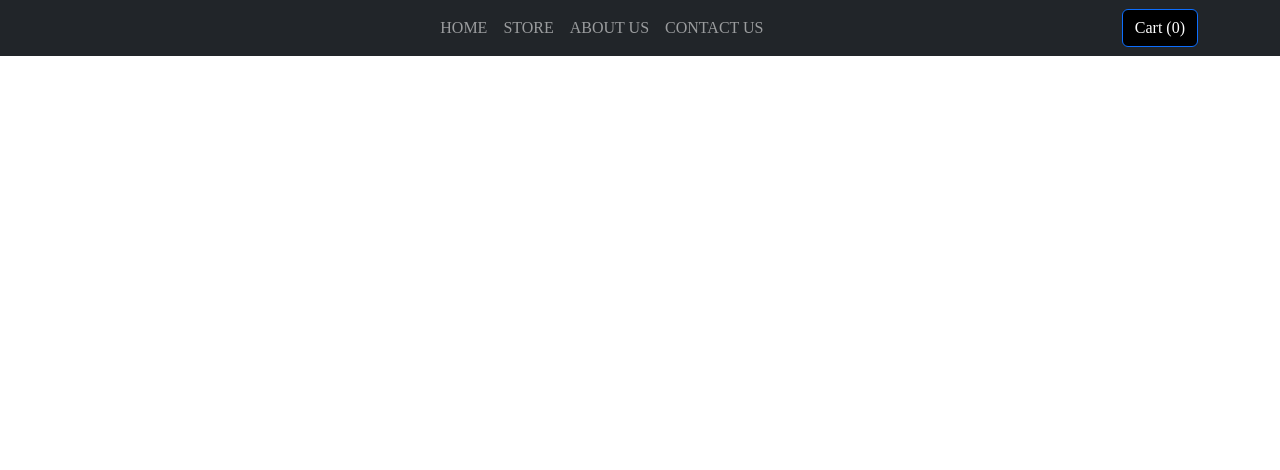
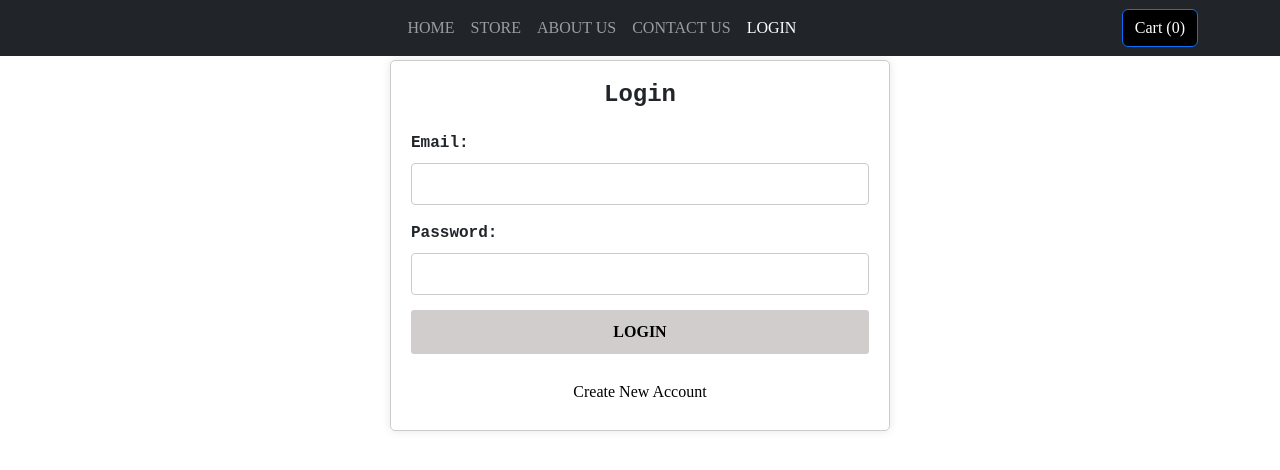
Before and after one commit to saurabh-r1/e-commerce-website, a React (Create React App) app: page /login in a window 1280 px wide. Shown: the top 470 px of the page. Built offline with nearby package versions, Linux system fonts and the light colour scheme.

Commit message:
Adding Login to Ecommerce

```diff
--- a/src/App.js
+++ b/src/App.js
@@ -7,6 +7,7 @@ import Home from './Home/Home';
 import ContactUs from './ContactUs/ContactUs';
 import ProductDetails from './ProductDetails/ProductDetails';
 import { BrowserRouter as Router, Route, Routes } from 'react-router-dom';
+import Login from './Login/Login';
 
 function App() {
   return (
@@ -20,6 +21,7 @@ function App() {
             <Route path="/about" element={<About />} />
             <Route path="/contact" element={<ContactUs />} />
             <Route path="/products/:productId" element={<ProductDetails />} />
+            <Route path="/login" element={<Login />} />
           </Routes>
         </Router>
       </CartProvider>
--- a/src/ContactUs/ContactUs.css
+++ b/src/ContactUs/ContactUs.css
@@ -1,8 +1,8 @@
-/* ContactUs.css */
+
 
 /* Style the Contact Us container */
 .contact-container {
-  max-width: 400px;
+  max-width: 500px;
   margin: 0 auto;
   padding: 20px;
   background-color: #fff;
@@ -13,18 +13,22 @@
 
 /* Style the form header */
 .form-header {
+  font-family: 'Courier New', Courier, monospace;
   font-size: 24px;
   font-weight: bold;
   margin-bottom: 20px;
   text-align: center;
 }
 
+
+
 /* Style form fields and labels */
 .form-group {
-  margin-bottom: 20px;
+  margin-bottom: 15px;
 }
 
 .form-label {
+  font-family:'Courier New', Courier, monospace;
   font-weight: bold;
 }
 
@@ -37,17 +41,17 @@
 
 /* Style the submit button */
 .submit-button {
+  background-color:#ada5a58c ;
+  font-weight: bold;
+  color: black;
+  border: none;
+  padding: 10px 20px;
+  border-radius: 3px;
+  cursor: pointer;
   width: 100%;
-  padding: 10px;
-  background-color: #007bff;
-  color: #fff;
-  border: none;
-  border-radius: 4px;
-  font-size: 18px;
-  cursor: pointer;
-  transition: background-color 0.3s ease;
 }
 
 .submit-button:hover {
-  background-color: #0056b3;
+  background-color: #212521;
+  color: #fff;
 }
--- a/src/ContactUs/ContactUs.js
+++ b/src/ContactUs/ContactUs.js
@@ -38,7 +38,7 @@ function ContactUs() {
       <form onSubmit={handleSubmit}>
         <div className="form-group">
           <label htmlFor="name" className="form-label">
-            Name
+            Name:-
           </label>
           <input
             type="text"
@@ -51,7 +51,7 @@ function ContactUs() {
         </div>
         <div className="form-group">
           <label htmlFor="email" className="form-label">
-            Email
+            Email:-
           </label>
           <input
             type="email"
@@ -64,7 +64,7 @@ function ContactUs() {
         </div>
         <div className="form-group">
           <label htmlFor="phoneNumber" className="form-label">
-            Phone Number
+            Phone Number:-
           </label>
           <input
             type="tel"
--- /dev/null
+++ b/src/Login/Login.css
@@ -0,0 +1,80 @@
+
+.container{
+  font-family: Georgia, 'Times New Roman', Times, serif;
+}
+.login-container {
+    font-family:'Arial Narrow';
+    width: 500px;
+    margin: 0 auto;
+    padding: 20px;
+    border: 1px solid #ccc;
+    border-radius: 5px;
+    box-shadow: 0 0 10px rgba(0, 0, 0, 0.1);
+  }
+
+  .login-header {
+    font-family: 'Courier New', Courier, monospace;
+    font-size: 24px;
+    font-weight: bold;
+    margin-bottom: 20px;
+    text-align: center;
+  }
+
+  .login-container form label {
+    font-family: 'Courier New', Courier, monospace;
+    font-weight: bold;
+  }
+
+  .login-container form input[type="email"],
+  .login-container form input[type="password"] {
+    width: 100%;
+    padding: 8px;
+    margin-bottom: 15px;
+    border: 1px solid #ccc;
+    border-radius: 4px;
+  }
+
+  .loading{
+    text-align: center;
+    background-color: #212521;
+    color: #fff;
+    border: none;
+    padding: 10px 20px;
+    border-radius: 3px;
+    cursor: pointer;
+    width: 100%;
+  }
+
+  .login-container form button[type="submit"] {
+    background-color:#ada5a58c ;
+    font-weight: bold;
+    color: black;
+    border: none;
+    padding: 10px 20px;
+    border-radius: 3px;
+    cursor: pointer;
+    width: 100%;
+  }
+
+  .login-container form button[type="submit"]:hover {
+    background-color: #212521;
+    color: #fff;
+  }
+
+  .button2{
+    text-align: center;
+
+
+  }
+  .button2 button{
+    border: none;
+    background-color: white;
+    color: #000;
+    margin-top: 20px;
+  }
+
+  .button2 button:hover{
+    background-color: white;
+    color: #000;
+    margin-top: 20px;
+  }
--- /dev/null
+++ b/src/Login/Login.js
@@ -0,0 +1,115 @@
+
+import React, { useRef, useState } from 'react';
+import { Form, Button, Container } from 'react-bootstrap';
+import './Login.css';
+import { useNavigate } from 'react-router-dom';
+
+const Login = () => {
+  const emailInputRef = useRef();
+  const passwordInputRef = useRef();
+
+
+  const [isLogin, setIsLogin] = useState(true);
+  const [isLoading, setIsLoading] = useState(false);
+
+  const toggle = () => {
+    setIsLogin(!isLogin); // Toggle the state to show/hide sign-up form
+  };
+
+  const history = useNavigate();
+
+  const submitHandler = (event) => {
+    event.preventDefault();
+
+    const enteredEmail = emailInputRef.current.value;
+    const enteredPassword = passwordInputRef.current.value;
+
+    // Add validation
+
+    setIsLoading(true);
+
+    let url;
+    if (isLogin) {
+      // Firebase login URL
+      url = `https://identitytoolkit.googleapis.com/v1/accounts:signInWithPassword?key=AIzaSyCPnLr0etqfApG2qj47inls6jThdRCKIN4`;
+    } else {
+      // Firebase signup URL
+      url = `https://identitytoolkit.googleapis.com/v1/accounts:signUp?key=AIzaSyCPnLr0etqfApG2qj47inls6jThdRCKIN4`;
+    }
+
+    fetch(url, {
+      method: 'POST',
+      body: JSON.stringify({
+        email: enteredEmail,
+        password: enteredPassword,
+        returnSecureToken: true,
+      }),
+      headers: {
+        'Content-Type': 'application/json',
+      },
+    })
+      .then((res) => {
+        setIsLoading(false);
+        if (res.ok) {
+          // Signup or login successful
+          return res.json();
+        } else {
+          // Handle signup or login error
+          return res.json().then((data) => {
+            let errorMessage = 'Authentication failed!';
+            if (data && data.error && data.error.message) {
+              errorMessage = data.error.message;
+            }
+            throw new Error(errorMessage);
+          });
+        }
+      })
+      .then((data) => {
+        history('/products');
+      })
+      .catch((err) => {
+        alert(err.message);
+      });
+  };
+
+
+
+  return (
+    <Container className="container1">
+      <div className="login-container">
+        <h2 className="login-header">{isLogin ? 'Login' : 'Sign Up'}</h2>
+        <Form onSubmit={submitHandler}>
+          <Form.Group controlId="email">
+            <Form.Label>Email:</Form.Label>
+            <Form.Control
+              type="email"
+              required
+              ref={emailInputRef}
+            />
+          </Form.Group>
+
+          <Form.Group controlId="password">
+            <Form.Label>Password:</Form.Label>
+            <Form.Control
+              type="password"
+              required
+              ref={passwordInputRef}
+            />
+          </Form.Group>
+
+          <div>
+          {!isLoading && <Button type="submit">{isLogin ? 'LOGIN': 'CREATE ACCOUNT'}</Button>}
+          {isLoading && <p className='loading'>Sending request....</p>}
+          </div>
+        </Form>
+        <div className="button2">
+        <Button className='bg-white' onClick={toggle}>
+          { isLogin? 'Create New Account':'Login with Existing Account'}
+        </Button>
+        </div>
+      </div>
+    </Container>
+  );
+};
+
+export default Login;
--- a/src/Navbar/MyNavbar.js
+++ b/src/Navbar/MyNavbar.js
@@ -14,6 +14,7 @@ function MyNavbar() {
             <Nav.Link as={NavLink} to="/products">STORE</Nav.Link>
             <Nav.Link as={NavLink} to="/about">ABOUT US</Nav.Link>
             <Nav.Link as={NavLink} to="/contact">CONTACT US</Nav.Link>
+            <Nav.Link as={NavLink} to="/login">LOGIN</Nav.Link>
           </Nav>
           <Cart />
         </Navbar.Collapse>
```
Also changed, not shown: src/Authentication/Authcontext.js (added, +71 -0 lines).
